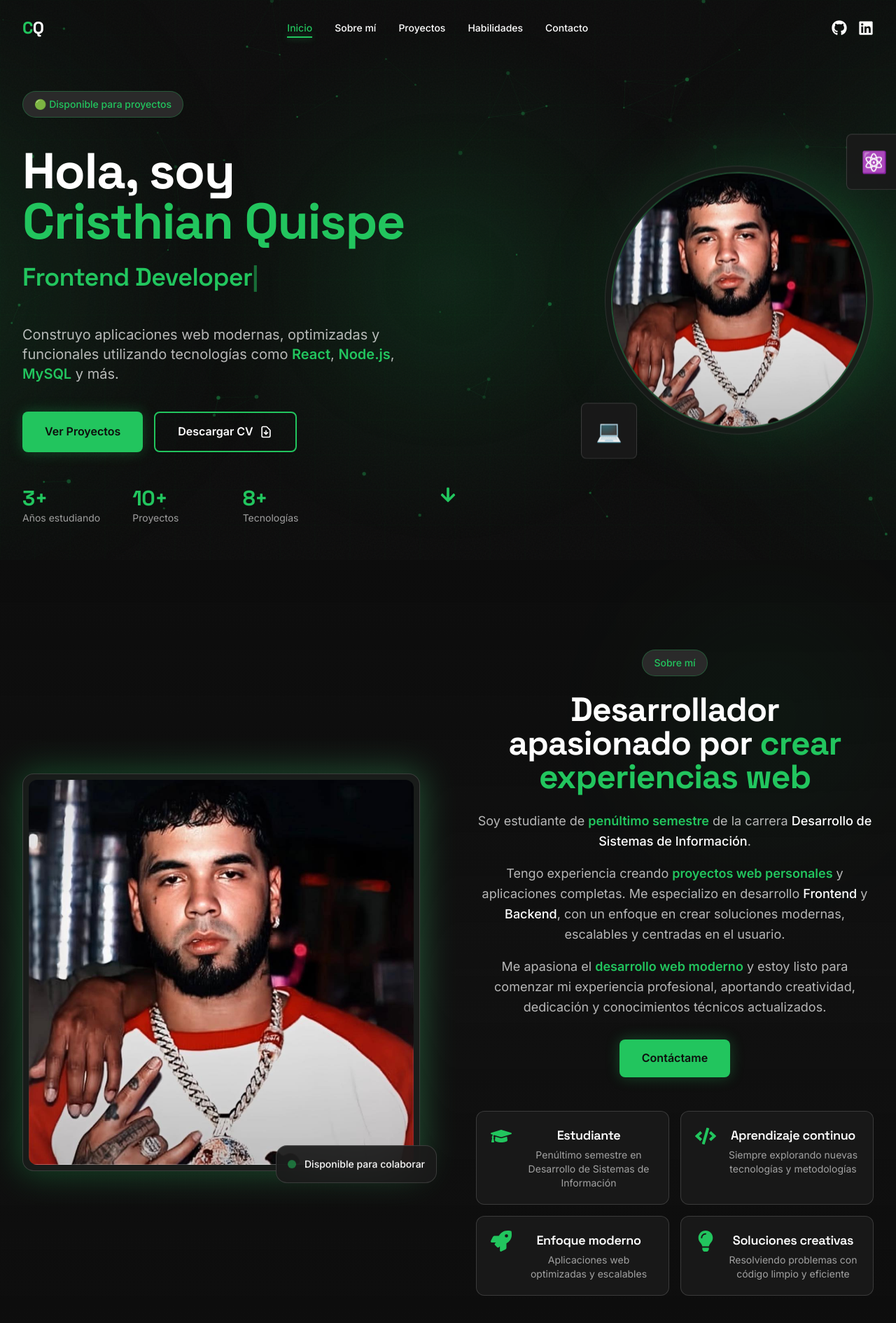
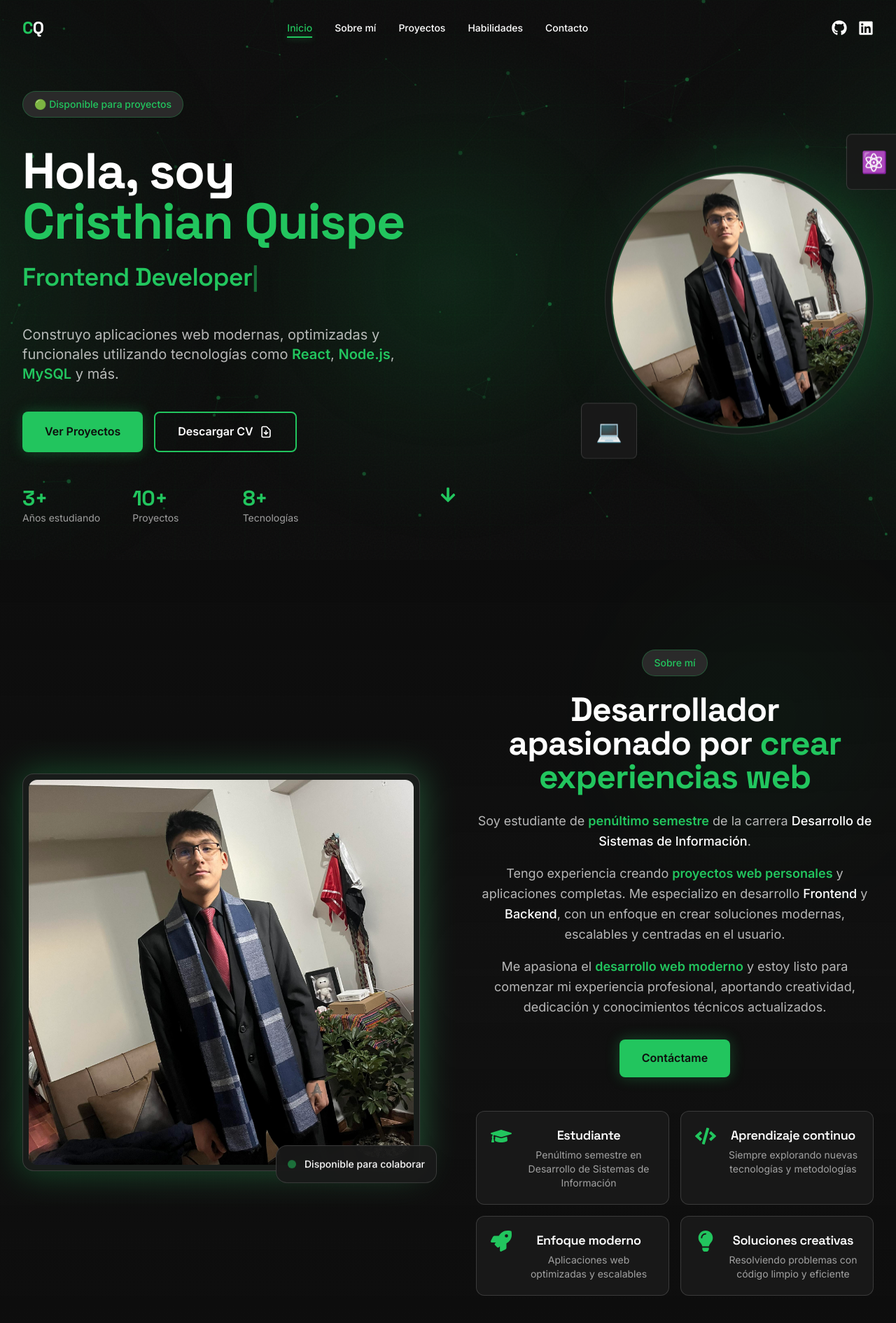
Before and after one commit to NICKTO44/cristhianp, a React (Vite) app: page / in a window 1280 px wide. Shown: the top 1890 px of the page at 70% size. Built offline with nearby package versions, Linux system fonts and the light colour scheme.

Commit message:
Mejoras visuales: C con efecto glow radiante y foto centrada

```diff
--- a/src/components/About.jsx
+++ b/src/components/About.jsx
@@ -103,7 +103,7 @@ const About = () => {
               <div className="relative glass-strong rounded-2xl overflow-hidden p-2">
                 <div className="aspect-square rounded-xl overflow-hidden bg-gradient-to-br from-primary-gray to-primary-gray-light">
                   <img
-                   src={`${import.meta.env.BASE_URL}assets/images/avatar1.png`}
+                   src={`${import.meta.env.BASE_URL}assets/images/perfil.jpg`}
                     alt="Cristhian Quispe - Desarrollador Web"
                     className="w-full h-full object-cover"
                     onError={(e) => {
--- a/src/components/Hero.jsx
+++ b/src/components/Hero.jsx
@@ -248,7 +248,7 @@ const Hero = () => {
                 <div className="w-full h-full rounded-full bg-gradient-to-br from-primary-gray to-primary-gray-light flex items-center justify-center overflow-hidden border-2 border-primary-green/30">
                   {/* Imagen centrada */}
                   <img
-                    src={`${import.meta.env.BASE_URL}assets/images/avatar1.png`}
+                    src={`${import.meta.env.BASE_URL}assets/images/perfil.jpg`}
                     alt="Cristhian Quispe"
                     className="w-full h-full object-cover object-center"
                     onError={(e) => {
```
Also changed, not shown: public/assets/images/perfil.jpg (added).
